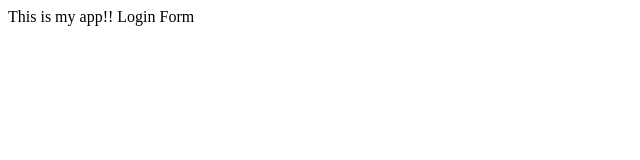
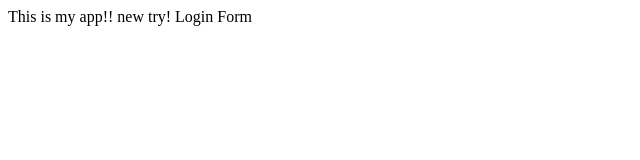
Before and after one commit to fekadu-addisu/myappsample, a plain HTML site: page index.html in a window 1280 px wide. Shown: the full height of the page, 0-640 px from the left. Drawn offline with Linux system fonts and the light colour scheme.

Commit message:
another change

```diff
--- a/index.html
+++ b/index.html
@@ -5,6 +5,7 @@
     </head>
     <body>
         This is my app!!
+        new try!
         Login Form
     </body>
 </html>
```
